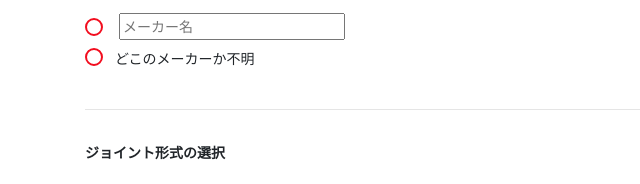
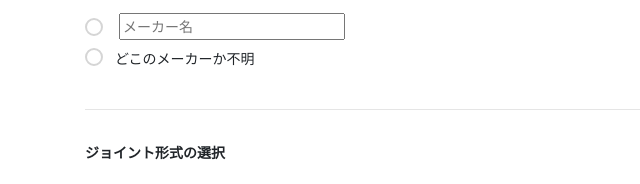
Before and after one commit to kiri9120/multistep-form2, a plain HTML site: page form-step2.html in a window 1280 px wide. Shown: the part 459-643 px from the top of the page, 0-640 px from the left. Drawn offline with nearby package versions, Linux system fonts and the light colour scheme.

Commit message:
update radio style

```diff
--- a/style.css
+++ b/style.css
@@ -7,38 +7,38 @@ input[type="radio"] {
 }
 
 .custom-radio {
-  position: relative; /* ボックスの位置を指定する */
-  padding: 0 0 0 30px; /* ボックス内側の余白を指定する */
+  position: relative;
+  padding: 0 0 0 30px;
 }
 .custom-radio:after,
 .custom-radio:before {
-  position: absolute; /* ボックスの位置を指定する */
-  content: ""; /* ボックスのコンテンツ */
-  display: block; /* ブロックレベル要素化する */
-  top: 50%; /* 上部から配置の基準位置を決める */
+  position: absolute;
+  content: "";
+  display: block;
+  top: 50%;
 }
 .custom-radio:after {
-  left: 0; /* 左から配置の基準位置を決める */
-  margin-top: -10px; /* チェック枠の位置 */
-  width: 18px; /* ボックスの横幅を指定する */
-  height: 18px; /* ボックスの高さを指定する */
-  border: 2px solid #f20d1e; /* ボックスの境界線を実線で指定する */
-  border-radius: 50%; /* ボックスの角丸を指定する */
+  left: 0;
+  margin-top: -10px;
+  width: 18px;
+  height: 18px;
+  border: 2px solid #D5D5D5;
+  border-radius: 50%;
 }
 .custom-radio:before {
-  left: 4px; /* 左から配置の基準位置を決める */
-  margin-top: -6px; /* チェックマークの位置 */
-  width: 10px; /* ボックスの横幅を指定する */
-  height: 10px; /* ボックスの高さを指定する */
-  background: #f20d1e; /* ボックスの背景色を指定する */
-  border-radius: 50%; /* ボックスの角丸を指定する */
-  opacity: 0; /* 要素を透過指定する */
+  left: 4px;
+  margin-top: -6px;
+  width: 10px;
+  height: 10px;
+  background: #f20d1e;
+  border-radius: 50%;
+  opacity: 0;
 }
 input[type="radio"]:checked + .custom-radio:before {
-  opacity: 1; /* 要素を表示する */
+  opacity: 1;
 }
-.custom-radio:hover:after {
-  border-color: #f20d1e; /* ボックスの境界線を実線で指定する */
+input[type="radio"]:checked + .custom-radio:after {
+  border-color: #f20d1e;
 }
 
 .custom-radio.width-fixed {
```
